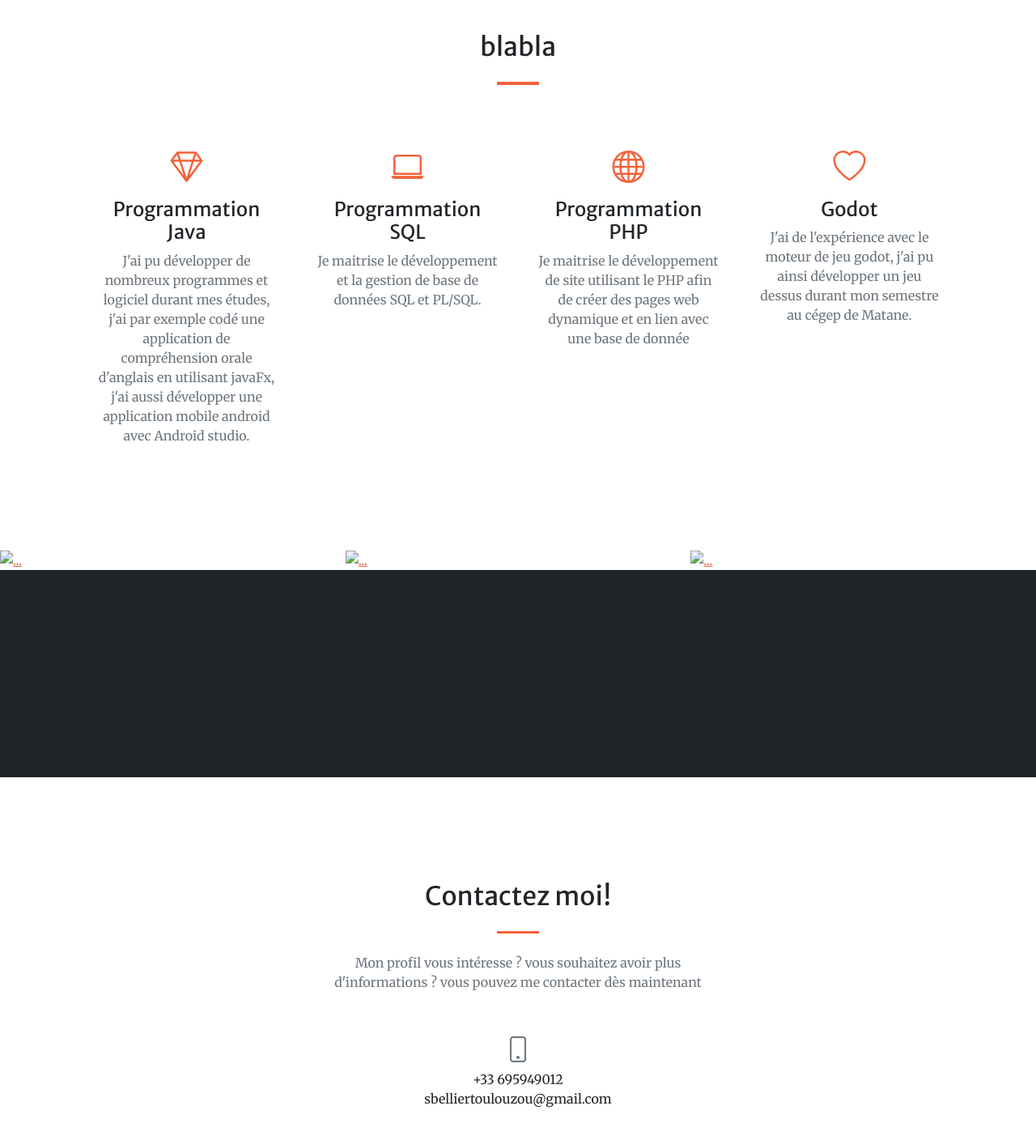
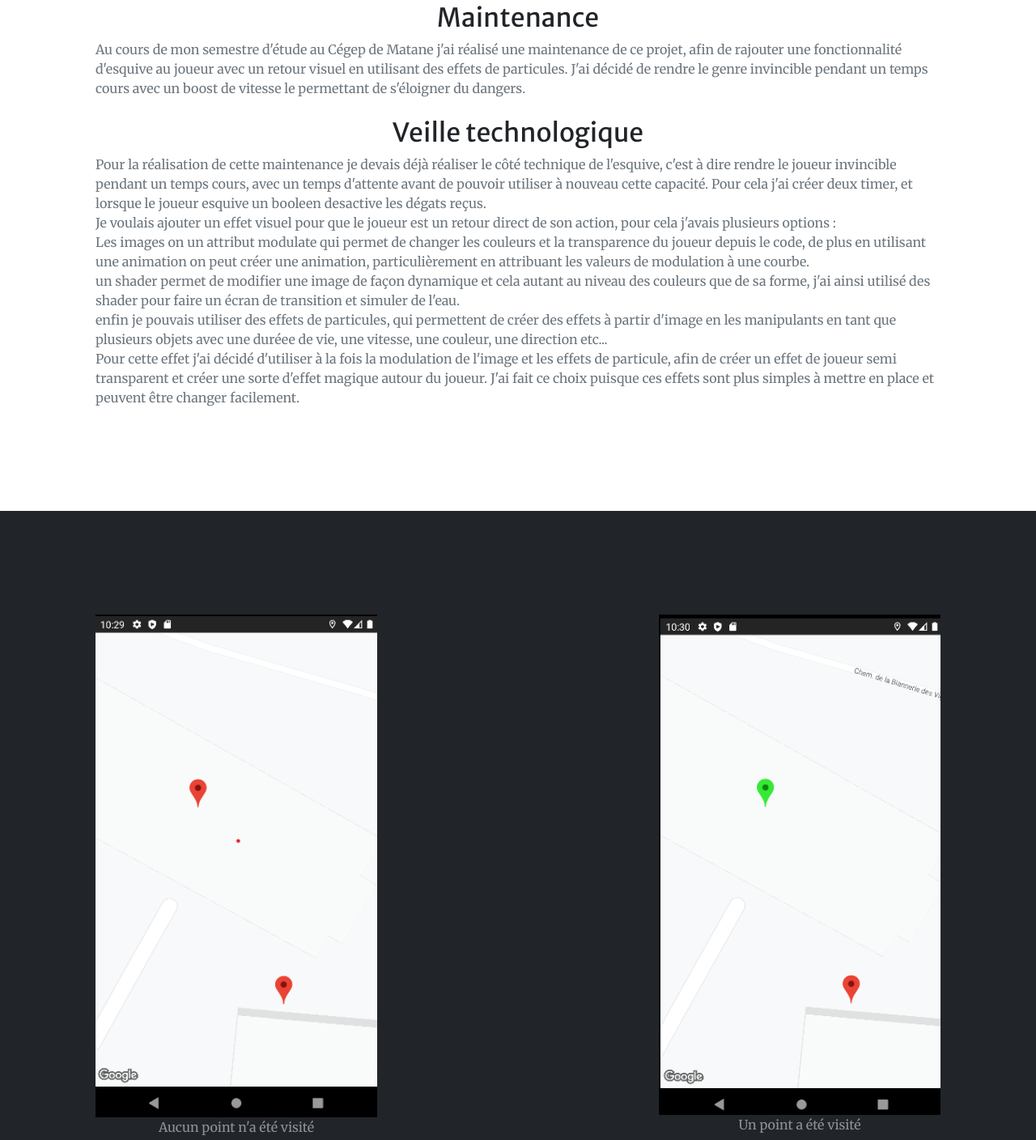
Before and after one commit to sachabt/sachabt.github.io, a plain HTML site: page projet3.html in a window 1280 px wide. Shown: the part 1391-2799 px from the top of the page at 81% size. Drawn offline with nearby package versions, Linux system fonts and the light colour scheme; some packages are replaced by stand-ins of ours; a script that the page names is missing.

Commit message:
ajout de la veille technologique

```diff
--- a/projet3.html
+++ b/projet3.html
@@ -5,7 +5,7 @@
         <meta name="viewport" content="width=device-width, initial-scale=1, shrink-to-fit=no" />
         <meta name="description" content="" />
         <meta name="author" content="" />
-        <title>Maintenance jeu projet spécialisé</title>
+        <title>Maintenance jeu projet specialisé</title>
         <!-- Favicon-->
         <link rel="icon" type="image/x-icon" href="assets/favicon.ico" />
         <!-- Bootstrap Icons-->
@@ -38,11 +38,11 @@
             <div class="container px-4 px-lg-5 h-100">
                 <div class="row gx-4 gx-lg-5 h-100 align-items-center justify-content-center text-center">
                     <div class="col-lg-8 align-self-end">
-                        <h1 class="text-white font-weight-bold">Projet 3</h1>
+                        <h1 class="text-white font-weight-bold">Jeu godot</h1>
                         <hr class="divider" />
                     </div>
                     <div class="col-lg-8 align-self-baseline">
-                        <p class="text-white-75 mb-5">Jeu développé avec godot</p>
+                        <p class="text-white-75 mb-5">Maintenance jeu projet specialisé</p>
                         <a class="btn btn-primary btn-xl" href="#about">Présentation</a>
                     </div>
                 </div>
@@ -55,9 +55,9 @@
                     <div class="col-lg-8 text-center">
                         <h2 class="text-white mt-0">présentation</h2>
                         <hr class="divider divider-light" />
-                        <p class="text-white-75 mb-4"> Lors de mon semestre au cégep de Matane j'ai pu réaliser comme projet un jeu en utilisant godot.
+                        <p class="text-white-75 mb-4">Lors de mon semestre au cégep de Matane j'ai pu réaliser comme projet un jeu en utilisant godot.
                             Ce jeu de type rpg propose d'explorer différentes îles peuplé de monstres et de trésors.</p>
-                        <a class="btn btn-light btn-xl" href="#services">GitHub</a>
+                            <a href="https://github.com/sachabt/maintenance-projet-android" class="text-white-75 mb-4" >GitHub</a>
                     </div>
                 </div>
             </div>
@@ -65,101 +65,67 @@
         <!-- Services-->
         <section class="page-section" id="services">
             <div class="container px-4 px-lg-5">
-                <h2 class="text-center mt-0">blabla</h2>
-                <hr class="divider" />
-                <div class="row gx-4 gx-lg-5">
-                    <div class="col-lg-3 col-md-6 text-center">
-                        <div class="mt-5">
-                            <div class="mb-2"><i class="bi-gem fs-1 text-primary"></i></div>
-                            <h3 class="h4 mb-2">Programmation Java</h3>
+                <h2 class="text-center mt-0">Maintenance</h2>
                     <p class="text-muted mb-0">
-                                J'ai pu développer de nombreux programmes et logiciel durant mes études, j'ai par exemple codé une application de compréhension orale d'anglais en utilisant javaFx, j'ai aussi développer une application mobile android avec Android studio.
+                    Au cours de mon semestre d'étude au Cégep de Matane j'ai réalisé une maintenance de ce projet, afin de rajouter une fonctionnalité d'esquive au joueur
+                    avec un retour visuel en utilisant des effets de particules. J'ai décidé de rendre le genre invincible pendant un temps cours avec un boost de vitesse le permettant de s'éloigner du dangers.
+
+                    </p>
+                    <br>
+                    <h2 class="text-center mt-0">Veille technologique</h2>
+                    <p class="text-muted mb-0">
+                        Pour la réalisation de cette maintenance je devais déjà réaliser le côté technique de l'esquive, c'est à dire rendre le joueur invincible pendant un temps cours,
+                        avec un temps d'attente avant de pouvoir utiliser à nouveau cette capacité. Pour cela j'ai créer deux timer, et lorsque le joueur esquive un booleen desactive les dégats reçus.
+
+                        <p class="text-muted mb-0"> Je voulais ajouter un effet visuel pour que le joueur est un retour direct de son action,
+                              pour cela j'avais plusieurs options :
+                              <br>
+                              Les images on un attribut modulate qui permet de changer les couleurs et la transparence du joueur depuis le code, de plus en utilisant une
+                              animation on peut créer une animation, particulièrement en attribuant les valeurs de modulation à une courbe.
+                              <br>
+                                un shader permet de modifier une image de façon dynamique et cela autant au niveau des couleurs que de sa forme, j'ai ainsi utilisé des shader
+                                pour faire un écran de transition et simuler de l'eau.
+                            <br>
+                                enfin je pouvais utiliser des effets de particules, qui permettent de créer des effets à partir d'image en les manipulants en tant que plusieurs objets avec
+                                une duréee de vie, une vitesse, une couleur, une direction etc...
+                          </p>
+                          <p class="text-muted mb-0">
+                              Pour cette effet j'ai décidé d'utiliser à la fois la modulation de l'image et les effets de particule, afin de créer un effet de joueur
+                              semi transparent et créer une sorte d'effet magique autour du joueur. J'ai fait ce choix puisque ces effets sont plus simples à mettre en
+                              place et peuvent être changer facilement.
                           </p>
             </div>
-                    </div>
-                    <div class="col-lg-3 col-md-6 text-center">
-                        <div class="mt-5">
-                            <div class="mb-2"><i class="bi-laptop fs-1 text-primary"></i></div>
-                            <h3 class="h4 mb-2">Programmation SQL</h3>
-                            <p class="text-muted mb-0">
-                                Je maitrise le développement et la gestion de base de données SQL et PL/SQL.
-                                </p>
-                        </div>
-                    </div>
-                    <div class="col-lg-3 col-md-6 text-center">
-                        <div class="mt-5">
-                            <div class="mb-2"><i class="bi-globe fs-1 text-primary"></i></div>
-                            <h3 class="h4 mb-2">Programmation PHP</h3>
-                            <p class="text-muted mb-0">
-                                Je maitrise le développement de site utilisant le PHP afin de créer des pages web dynamique et en lien avec une base de donnée
-                                </p>
-                        </div>
-                    </div>
-                    <div class="col-lg-3 col-md-6 text-center">
-                        <div class="mt-5">
-                            <div class="mb-2"><i class="bi-heart fs-1 text-primary"></i></div>
-                            <h3 class="h4 mb-2">Godot</h3>
-                            <p class="text-muted mb-0">J'ai de l'expérience avec le moteur de jeu godot, j'ai pu ainsi développer un jeu dessus durant mon semestre au cégep de Matane.</p>
-                        </div>
-                    </div>
-                </div>
-            </div>
         </section>
-        <!-- Portfolio-->
-        <div id="portfolio">
+
+        <!-- Call to action-->
+        <section class="page-section bg-dark text-white">
+            <div class="container px-4 px-lg-5 text-center">
                 <div class="container-fluid p-0">
                     <div class="row g-0">
                         <div class="col-lg-4 col-sm-6">
-                        <a class="portfolio-box" href="assets/img/portfolio/fullsize/1.jpg" title="Project Name">
-                            <img class="img-fluid" src="assets/img/portfolio/thumbnails/1.jpg" alt="..." />
+
+                                <img class="img-fluid" src="/assets/img/projet_tut.png" alt="carte présentant deux marqueur rouge, qui n'ont pas été visité" />
                                 <div class="portfolio-box-caption">
-                                <div class="project-category text-white-50">Maintenance</div>
-                                <div class="project-name">Projet android</div>
+                                    <div class="project-category text-white-50">Aucun point n'a été visité</div>
                                 </div>
                             </a>
                         </div>
+                        <div class="col-lg-4 col-sm-6"></div>
                         <div class="col-lg-4 col-sm-6">
-                        <a class="portfolio-box" href="assets/img/portfolio/fullsize/2.jpg" title="Project Name">
-                            <img class="img-fluid" src="assets/img/portfolio/thumbnails/2.jpg" alt="..." />
+                                <img class="img-fluid" src="\assets\img/projet_tut2.png" alt="carte présentant un marqueur vert, qui a été visité, et un marqueur rouge" />
                                 <div class="portfolio-box-caption">
-                                <div class="project-category text-white-50">Maintenance</div>
-                                <div class="project-name">Project Name</div>
+                                    <div class="project-category text-white-50">Un point a été visité</div>
                                 </div>
                             </a>
-                    </div>
-                    <div class="col-lg-4 col-sm-6">
-                        <a class="portfolio-box" href="assets/img/portfolio/fullsize/3.jpg" title="Project Name">
-                            <img class="img-fluid" src="assets/img/portfolio/thumbnails/3.jpg" alt="..." />
-                            <div class="portfolio-box-caption">
-                                <div class="project-category text-white-50">Maintenance</div>
-                                <div class="project-name">Project Name</div>
-                            </div>
-                        </a>
-                    </div>
-                </div>
-            </div>
-        </div>
-        <!-- Call to action-->
-        <section class="page-section bg-dark text-white">
-            <div class="container px-4 px-lg-5 text-center">
             </div>
         </section>
         <!-- Contact-->
         <section class="page-section" id="contact">
             <div class="container px-4 px-lg-5">
-                <div class="row gx-4 gx-lg-5 justify-content-center">
-                    <div class="col-lg-8 col-xl-6 text-center">
-                        <h2 class="mt-0">Contactez moi!</h2>
-                        <hr class="divider" />
-                        <p class="text-muted mb-5">Mon profil vous intéresse ? vous souhaitez avoir plus d'informations ? vous pouvez me contacter dès maintenant</p>
-                    </div>
-                </div>
 
                 <div class="row gx-4 gx-lg-5 justify-content-center">
                     <div class="col-lg-4 text-center mb-5 mb-lg-0">
-                        <i class="bi-phone fs-2 mb-3 text-muted"></i>
-                        <div>+33 695949012</div>
-                        <div>sbelliertoulouzou@gmail.com</div>
+                        <div></div>
                     </div>
                 </div>
             </div>
```
Also changed, not shown: index.html (+2 -2 lines), assets/img/ocean.png (added), projet2.html (line endings or trailing spaces). Lines whose indentation alone changed are shown as unchanged.
